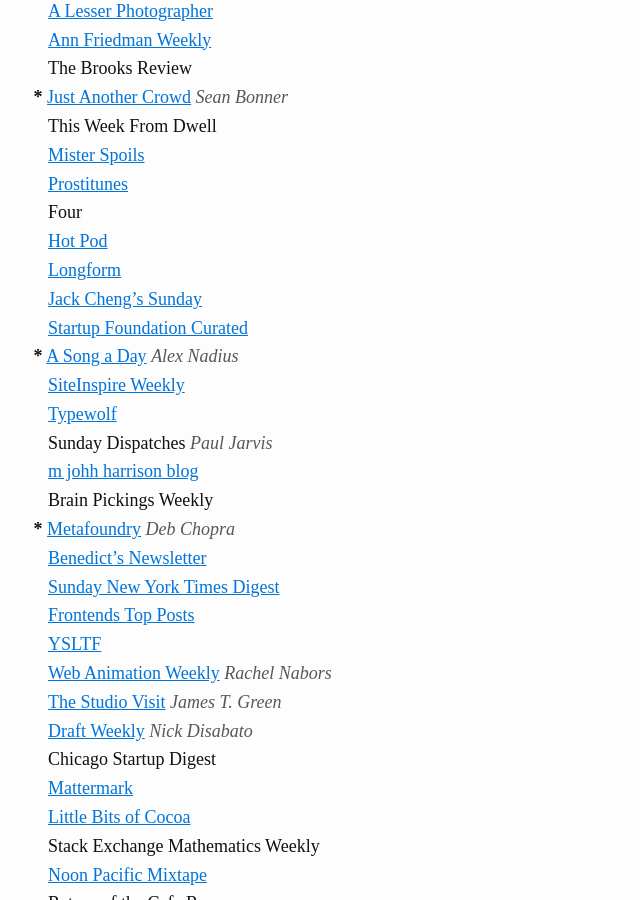
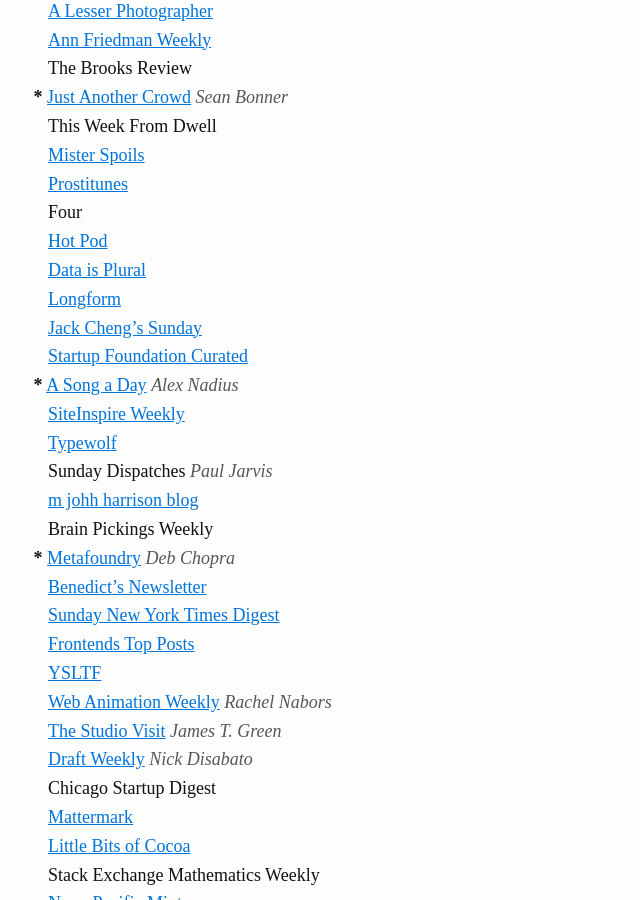
Before and after one commit to joshbeckman/andjosh.github.io, a Jekyll site: the page built from _lists/newsletter-lists.md, in a window 1280 px wide and 900 px high, scrolled down 656 px. Shown: the whole window, without its empty margins (0-640 px from the left). Built offline with Jekyll 4.4.1, drawn with Linux system fonts in a browser that asks for light colours; Markdown is read by kramdown in place of the engine named in the settings.

Commit message:
new newsletter

```diff
--- a/_lists/newsletter-lists.md
+++ b/_lists/newsletter-lists.md
@@ -32,6 +32,7 @@
 - [Prostitunes](http://tinyletter.com/Prostitunes)
 - Four
 - [Hot Pod](http://tinyletter.com/hotpod)
+- [Data is Plural](http://tinyletter.com/data-is-plural)
 - [Longform](//longform.org)
 - [Jack Cheng's Sunday](http://jackcheng.com/sunday)
 - [Startup Foundation Curated](//startupfoundation.co)
```
